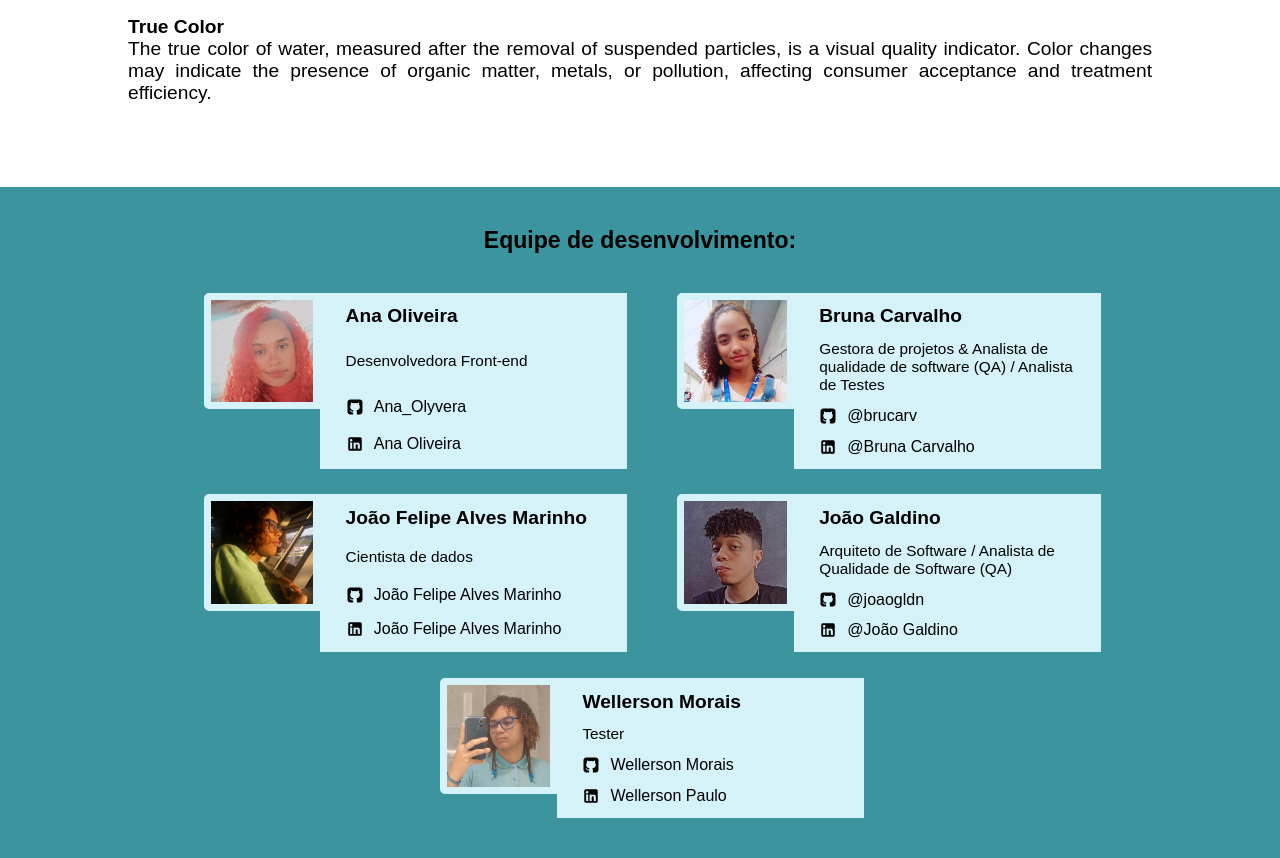
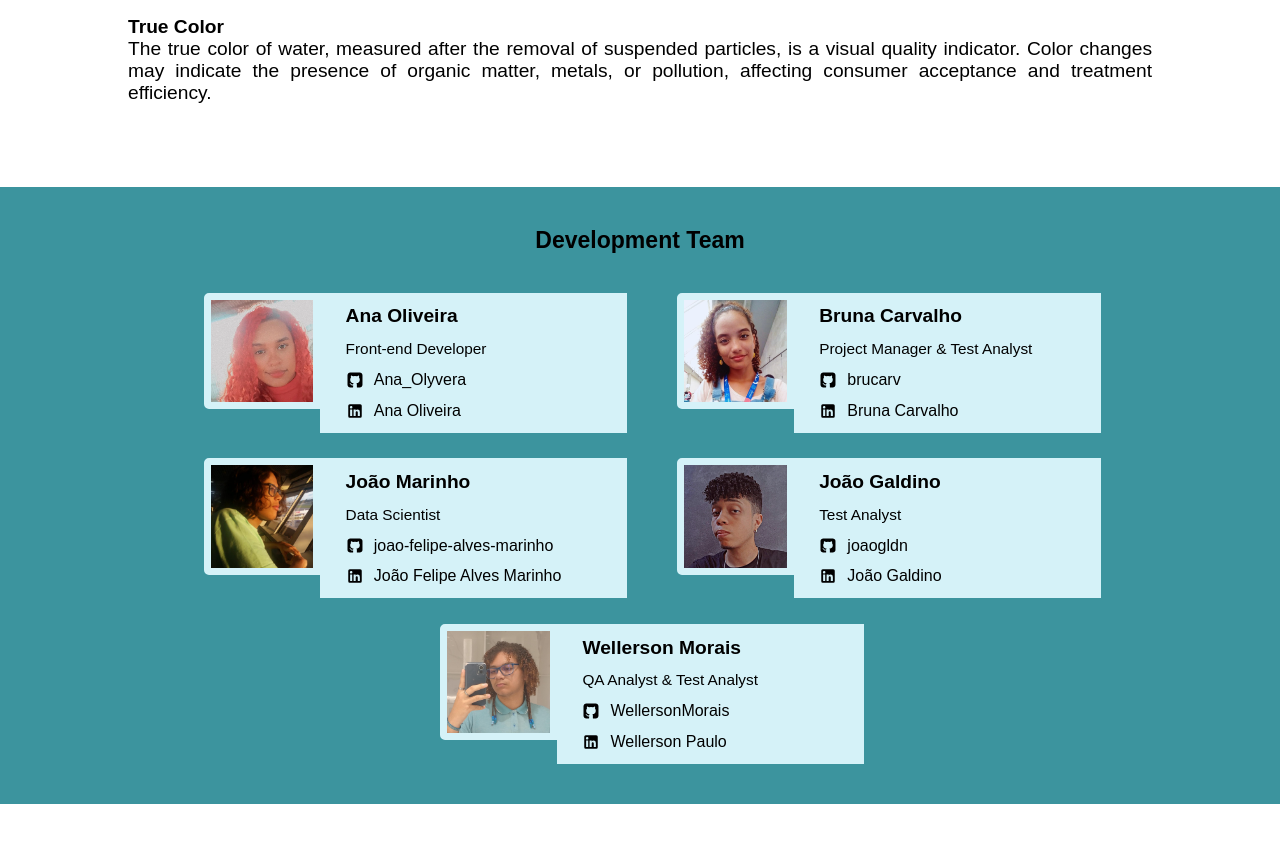
Before and after one commit to Anna-Olyvera/Projeto-AquaSeal, a Flask app: page / in a window 1280 px wide. Shown: the part 3109-3967 px from the top of the page. After the commit the page ends 3913 px from the top, so only its background shows below. Run offline with Flask 3, Linux system fonts and the light colour scheme; parts of the project's set-up code (start-up, migrations or seed data) failed here and were passed over.

Commit message:
updating files

```diff
--- a/templates/index.html
+++ b/templates/index.html
@@ -3,21 +3,22 @@
 <head>
     <meta charset="UTF-8">
     <meta name="viewport" content="width=device-width, initial-scale=1.0">
-    <link rel="stylesheet" href="{{ url_for('static', filename='css/style.css') }}">
-    <link rel="shortcut icon" href="{{ url_for('static', filename='imagens/logoICON.ico') }}" type="image/x-icon">
+    <link rel="stylesheet" href="css/style.css">
+    <link rel="shortcut icon" href="imagens/logoICON.ico" type="image/x-icon">
     <title>AquaSeal</title>
 </head>
 <body>
     <!-- GLOBAL -->
-<a class="buttonTop" href="#"><img src="{{ url_for('static', filename='imagens/ep--arrow-up-bold.svg') }}"
-                                   alt="Botão voltar ao topo"></a>
+     <a class="buttonTop" href="#"><img src="imagens/ep--arrow-up-bold.svg" alt="Botão voltar ao topo"></a>
+
 
 
     <!-- CABEÇALHO -->
     <header>
-    <img class="logo" src="{{ url_for('static', filename='imagens/logo.svg') }}" alt="logo">
+        <img class="logo" src="imagens/logo.svg" alt="logo">
         <h1>AquaSeal</h1>
     </header>
+
 
 
     <!-- BANNER -->
@@ -25,288 +26,204 @@
         <div class="txt-banner">
             <h2 class="t1">Water quality</h2>
             <h2 class="t2">Do you want to know the quality of your water?</h2>
-        <p>Clean water prevents disease, sustains ecosystems, ensures food security and supports economic activity, and
-            is essential for sustainable development and the general well-being of society. Want to know the quality of
-            your water?</p>
+            <p>Clean water prevents disease, sustains ecosystems, ensures food security and supports economic activity, and is essential for sustainable development and the general well-being of society. Want to know the quality of your water?</p>
             <a class="ancoraTeste" href="#teste">Try it now!</a>
         </div>
-    <img src="{{ url_for('static', filename='imagens/bannerTeste.jpg') }}" alt="Banner">
+        <img src="imagens/bannerTeste.jpg" alt="Banner">
      </div>
+
 
 
     <!-- CORPO -->
      <main>
         <div class="sobre">
             <h2>About the project</h1>
-            <p>Artificial intelligence (AI) is the technology that enables machines to perform tasks that require human
-                intelligence, such as learning and decision-making. It has broad applications, including health,
-                industry, transportation, finance, and entertainment, making it a valuable tool for understanding
-                complex issues.</p>
-            <p>With the support of artificial intelligence, the AquaSeal project was born, a web platform developed to
-                help understand the parameters that define quality water. This is an academic initiative led by students
-                from the Tiradentes University Center, integrating different areas of knowledge in an interdisciplinary
-                project.</p>
-            <p>The team was motivated to explore this area after realizing the lack of transparency in the results of
-                water quality tests, often provided by private companies that work in partnership with the government.
-                AquaSeal combines disciplines such as back-end, Data Science and Artificial Intelligence, as well as
-                Software Testing, so that students apply this knowledge to develop a tool that uses AI to process data
-                and provide reliable information about water quality, promoting an accessible, educational, and
-                transparent analysis for society.</p>
+            <p>Artificial intelligence (AI) is the technology that enables machines to perform tasks that require human intelligence, such as learning and decision-making. It has broad applications, including health, industry, transportation, finance, and entertainment, making it a valuable tool for understanding complex issues.</p>
+            <p>With the support of artificial intelligence, the AquaSeal project was born, a web platform developed to help understand the parameters that define quality water. This is an academic initiative led by students from the Tiradentes University Center, integrating different areas of knowledge in an interdisciplinary project.</p>
+            <p>The team was motivated to explore this area after realizing the lack of transparency in the results of water quality tests, often provided by private companies that work in partnership with the government. AquaSeal combines disciplines such as back-end, Data Science and Artificial Intelligence, as well as Software Testing, so that students apply this knowledge to develop a tool that uses AI to process data and provide reliable information about water quality, promoting an accessible, educational, and transparent analysis for society.</p>
         </div>
 
         <div id="teste">
             <h2>Water quality test <a class="ancoraExpl" href="#expl">Need Help?</a></h2>
 
-        <form method="post" action="/predict" class="gridColeta">
+            <div class="gridColeta">
                 <div class="coleta">
                     <h3>Total Alkalinity:</h3>
-                <input class="alcalinidade" type="number" name="alcalinidade" required>
+                    <input class="alcalinidade" type="number">
                 </div>
 
                 <div class="coleta">
                     <h3>Total Ammonia:</h3>
-                <input class="amonia" type="number" name="amonia" required>
+                    <input class="amonia" type="number">
                 </div>
 
                 <div class="coleta">
                     <h3>Biochemical Oxygen Demand (BOD):</h3>
-                <input class="bOD" type="number" name="bOD" required>
+                    <input class="bOD" type="number">
                 </div>
 
                 <div class="coleta">
                     <h3>Chloride:</h3>
-                <input class="cloreto" type="number" name="cloreto" required>
+                    <input class="cloreto" type="number">
                 </div>
 
                 <div class="coleta">
                     <h3>Conductivity:</h3>
-                <input class="condutividade" type="number" name="condutividade" required>
+                    <input class="condutividade" type="number">
                 </div>
 
                 <div class="coleta">
                     <h3>Dissolved Oxygen:</h3>
-                <input class="oxigenioD" type="number" name="oxigenioD" required>
+                    <input class="oxigenioD" type="number">
                 </div>
 
                 <div class="coleta">
                     <h3>Orthophosphate (as P):</h3>
-                <input class="ortofosfato" type="number" name="ortofosfato" required>
+                    <input class="ortofosfato" type="number">
                 </div>
 
                 <div class="coleta">
                     <h3>PH:</h3>
-                <input class="ph" type="number" name="ph" required>
+                    <input class="ph" type="number">
                 </div>
 
                 <div class="coleta">
                     <h3>Temperature:</h3>
-                <input class="temperatura" type="number" name="temperatura" required>
+                    <input class="temperatura" type="number">
                 </div>
 
                 <div class="coleta">
                     <h3>Total Hardness (as CaCO3):</h3>
-                <input class="durezaT" type="number" name="durezaT" required>
+                    <input class="durezaT" type="number">
                 </div>
 
                 <div class="coleta">
                     <h3>True Color:</h3>
-                <input class="corV" type="number" name="corV" required>
+                    <input class="corV" type="number">
                 </div>
 
                 <div class="areaButton">
-                <button type="submit">search</button>
-                <button onclick="limparInputs()" class="lixeira"><img
-                        src="{{ url_for('static', filename='imagens/f7--trash.svg') }}" alt="lixeira"></button>
+                    <button onclick="guardarDados()">search</button>
+                    <button onclick="limparInputs()" class="lixeira"><img src="imagens/f7--trash.svg" alt="lixeira"></button>
                 </div>
-        </form>
-        <script src="{{ url_for('static', filename='javascript/script.js') }}"></script>
-        <script src="{{ url_for('static', filename='javascript/scApagarampos.js') }}"></script>
+            </div>
+            <script src="javascript/script.js"></script>
+            <script src="javascript/scApagarampos.js"></script>
 
             <div class="resposta">
-            {% if regresion_prediction and classification %}
-                <h3>Result:</h3>
-                <p>IQA: {{ regresion_prediction }}</p>
-                <p>Water quality: {{ classification }}</p>
-            {% else %}
                 <p>After carrying out the research, the data will be generated.</p>
-            {% endif %}
             </div>
         </div>
 
         <div id="expl">
             <h2>How to perform the tests?</h2>
-        <p>To take the test, simply enter the requested data in the respective fields. If you do not know any of them,
-            leave it blank. The system will use AI to process and compensate for this lack. However, all the requested
-            data is essential for a more accurate result, so if you leave a field blank, the answer may be less
-            accurate.</p>
+            <p>To take the test, simply enter the requested data in the respective fields. If you do not know any of them, leave it blank. The system will use AI to process and compensate for this lack. However, all the requested data is essential for a more accurate result, so if you leave a field blank, the answer may be less accurate.</p>
             <p>Data that will be passed to AI:</p>
 
             <dl>
                 <dt>Biochemical Oxygen Demand (BOD)</dt>
-            <dd>Biochemical Oxygen Demand measures the amount of oxygen required to break down organic matter in the
-                water. High values indicate organic contamination, which can lead to the proliferation of harmful
-                microorganisms.
-            </dd>
+                <dd>Biochemical Oxygen Demand measures the amount of oxygen required to break down organic matter in the water. High values indicate organic contamination, which can lead to the proliferation of harmful microorganisms.</dd>
 
                 <dt>Chloride</dt>
-            <dd>The concentration of chlorides, usually derived from natural minerals or industrial and domestic
-                pollution, is an important parameter for potability. Elevated levels can cause a salty taste in water
-                and potential long-term health impacts.
-            </dd>
+                <dd>The concentration of chlorides, usually derived from natural minerals or industrial and domestic pollution, is an important parameter for potability. Elevated levels can cause a salty taste in water and potential long-term health impacts.</dd>
 
                 <dt>Conductivity</dt>
-            <dd>Conductivity measures the water's ability to conduct electricity, which is related to the presence of
-                dissolved ions. High values indicate large concentrations of dissolved salts or contaminants that may be
-                harmful to health.
-            </dd>
+                <dd>Conductivity measures the water's ability to conduct electricity, which is related to the presence of dissolved ions. High values indicate large concentrations of dissolved salts or contaminants that may be harmful to health.</dd>
 
                 <dt>Dissolved Oxygen (DO)</dt>
-            <dd>Dissolved oxygen in water is essential for aquatic life and is a quality indicator. Low oxygen levels
-                may suggest pollution or stagnant water, as well as conditions unsuitable for human consumption.
-            </dd>
+                <dd>Dissolved oxygen in water is essential for aquatic life and is a quality indicator. Low oxygen levels may suggest pollution or stagnant water, as well as conditions unsuitable for human consumption.</dd>
 
                 <dt>Orthophosphate (as P)</dt>
-            <dd>The concentration of phosphates, generally derived from fertilizers or detergents, is a relevant
-                parameter for potability. High levels can lead to eutrophication, resulting in water treatment problems
-                and changes in taste.
-            </dd>
+                <dd>The concentration of phosphates, generally derived from fertilizers or detergents, is a relevant parameter for potability. High levels can lead to eutrophication, resulting in water treatment problems and changes in taste.</dd>
 
                 <dt>pH</dt>
-            <dd>pH measures the acidity or alkalinity of water. To be considered potable, water must have a pH between
-                6.5 and 8.5, ensuring it is not corrosive to the distribution system and is safe for consumption.
-            </dd>
+                <dd>pH measures the acidity or alkalinity of water. To be considered potable, water must have a pH between 6.5 and 8.5, ensuring it is not corrosive to the distribution system and is safe for consumption.</dd>
 
                 <dt>Temperature</dt>
-            <dd>Water temperature influences the solubility of gases and the efficiency of treatment processes. Elevated
-                temperatures can increase microbial activity, compromising water quality for consumption.
-            </dd>
+                <dd>Water temperature influences the solubility of gases and the efficiency of treatment processes. Elevated temperatures can increase microbial activity, compromising water quality for consumption.</dd>
 
                 <dt>Total Alkalinity (as CaCO₃)</dt>
-            <dd>Total alkalinity measures the water's ability to neutralize acids, consisting of bicarbonates,
-                carbonates, and occasionally hydroxides. It is an important parameter because it indicates the water's
-                pH stability, which is essential to prevent pipe corrosion and ensure water safety for consumption.
-                Adequate levels are also crucial for chemical water treatment.
-            </dd>
+                <dd>Total alkalinity measures the water's ability to neutralize acids, consisting of bicarbonates, carbonates, and occasionally hydroxides. It is an important parameter because it indicates the water's pH stability, which is essential to prevent pipe corrosion and ensure water safety for consumption. Adequate levels are also crucial for chemical water treatment.</dd>
 
                 <dt>Total Ammonia (as N)</dt>
-            <dd>The concentration of ammonia in water, often resulting from the decomposition of organic matter or
-                pollution, is a quality indicator. High levels can be toxic and indicate contamination from sewage or
-                industrial waste. Additionally, excess ammonia can hinder disinfection processes like chlorination.
-            </dd>
+                <dd>The concentration of ammonia in water, often resulting from the decomposition of organic matter or pollution, is a quality indicator. High levels can be toxic and indicate contamination from sewage or industrial waste. Additionally, excess ammonia can hinder disinfection processes like chlorination.</dd>
 
                 <dt>Total Hardness (as CaCO₃)</dt>
-            <dd>Total hardness measures the concentration of calcium and magnesium dissolved in water. Very hard water
-                can cause scaling in pipes, while very soft water can be corrosive, impacting water quality and
-                distribution.
-            </dd>
+                <dd>Total hardness measures the concentration of calcium and magnesium dissolved in water. Very hard water can cause scaling in pipes, while very soft water can be corrosive, impacting water quality and distribution.</dd>
 
                 <dt>True Color</dt>
-            <dd>The true color of water, measured after the removal of suspended particles, is a visual quality
-                indicator. Color changes may indicate the presence of organic matter, metals, or pollution, affecting
-                consumer acceptance and treatment efficiency.
-            </dd>
+                <dd>The true color of water, measured after the removal of suspended particles, is a visual quality indicator. Color changes may indicate the presence of organic matter, metals, or pollution, affecting consumer acceptance and treatment efficiency.</dd>
             </dl>
         </div>
      </main>
 
 
+
     <!-- RODAPÉ -->
      <footer>
-    <h1 class="tituloF">Equipe de desenvolvimento:</h1>
+        <h1 class="tituloF">Development Team</h1>
         <div class="card">
-        <div class="fundoFoto"><img class="foto" src="{{ url_for('static', filename='imagens/ana.webp') }}" alt="foto">
-        </div>
+            <div class="fundoFoto"><img class="foto" src="imagens/ana.webp" alt="foto"></div>
             <div class="txtCont">
-            <h3 class="nome"> Ana Oliveira</h3>
-            <p class="cargo">Desenvolvedora Front-end</p>
+                <h3 class="nome">Ana Oliveira</h3>
+                <p class="cargo">Front-end Developer</p>
                 <div>
-                <a href="https://github.com/Anna-Olyvera?tab=repositories" target="_blank"><img class="icon"
-                                                                                                src="{{ url_for('static', filename='imagens/jam--github.svg') }}"
-                                                                                                alt="icone GitHub">Ana_Olyvera</a>
-                <a href="https://www.linkedin.com/in/ana-oliveira-21439924b/" target="_blank"> <img class="icon"
-                                                                                                    src="{{ url_for('static', filename='imagens/mdi--linkedin.svg') }}"
-                                                                                                    alt="icone LinkedIn">Ana
-                    Oliveira</a>
+                    <a href="https://github.com/Anna-Olyvera?tab=repositories" target="_blank"><img class="icon" src="imagens/jam--github.svg" alt="icone GitHub">Ana_Olyvera</a>
+                    <a href="https://www.linkedin.com/in/ana-oliveira-21439924b/" target="_blank"> <img class="icon" src="imagens/mdi--linkedin.svg" alt="icone LinkedIn">Ana Oliveira</a>
                 </div>
             </div>
         </div>
 
         <div class="card">
-        <div class="fundoFoto"><img class="foto" src="{{ url_for('static', filename='imagens/bruna.jpg') }}" alt="foto">
-        </div>
+            <div class="fundoFoto"><img class="foto" src="imagens/bruna.jpg" alt="foto"></div>
             <div class="txtCont">
                 <h3 class="nome">Bruna Carvalho</h3>
-            <p class="cargo">Gestora de projetos & Analista de qualidade de software (QA) / Analista de Testes</p>
+                <p class="cargo">Project Manager & Test Analyst</p>
                 <div>
-                <a href="https://github.com/brucarv" target="_blank"><img class="icon"
-                                                                          src="{{ url_for('static', filename='imagens/jam--github.svg') }}"
-                                                                          alt="icone GitHub">@brucarv</a>
-                <a href="https://www.linkedin.com/in/bruna-carvalho-41389326b" target="_blank"> <img class="icon"
-                                                                                                     src="{{ url_for('static', filename='imagens/mdi--linkedin.svg') }}"
-                                                                                                     alt="icone LinkedIn">@Bruna
-                    Carvalho</a>
+                    <a href="https://github.com/brucarv" target="_blank"><img class="icon" src="imagens/jam--github.svg" alt="icone GitHub">brucarv</a>
+                    <a href="https://www.linkedin.com/in/bruna-carvalho-41389326b" target="_blank"> <img class="icon" src="imagens/mdi--linkedin.svg" alt="icone LinkedIn">Bruna Carvalho</a>
                 </div>
             </div>
         </div>
 
         <div class="card">
-        <div class="fundoFoto"><img class="foto" src="{{ url_for('static', filename='imagens/joaoF.jpg') }}" alt="foto">
-        </div>
+            <div class="fundoFoto"><img class="foto" src="imagens/joaoF.jpg" alt="foto"></div>
             <div class="txtCont">
-            <h3 class="nome">João Felipe Alves Marinho</h3>
-            <p class="cargo">Cientista de dados</p>
+                <h3 class="nome">João Marinho</h3>
+                <p class="cargo">Data Scientist</p>
                 <div>
-                <a href="https://github.com/joao-felipe-alves-marinho" target="_blank"><img class="icon"
-                                                                                            src="{{ url_for('static', filename='imagens/jam--github.svg') }}"
-                                                                                            alt="icone GitHub">João
-                    Felipe Alves Marinho</a>
-                <a href="https://www.linkedin.com/in/joao-felipe-alves-marinho/" target="_blank"> <img class="icon"
-                                                                                                       src="{{ url_for('static', filename='imagens/mdi--linkedin.svg') }}"
-                                                                                                       alt="icone LinkedIn">João
-                    Felipe Alves Marinho</a>
+                    <a href="https://github.com/joao-felipe-alves-marinho" target="_blank"><img class="icon" src="imagens/jam--github.svg" alt="icone GitHub">joao-felipe-alves-marinho</a>
+                    <a href="https://www.linkedin.com/in/joao-felipe-alves-marinho/" target="_blank"> <img class="icon" src="imagens/mdi--linkedin.svg" alt="icone LinkedIn">João Felipe Alves Marinho</a>
                 </div>
             </div>
         </div>
 
         <div class="card">
-        <div class="fundoFoto"><img class="foto" src="{{ url_for('static', filename='imagens/joaoH.jpg') }}" alt="foto">
-        </div>
+            <div class="fundoFoto"><img class="foto" src="imagens/joaoH.jpg" alt="foto"></div>
             <div class="txtCont">
                 <h3 class="nome">João Galdino</h3>
-            <p class="cargo">Arquiteto de Software / Analista de Qualidade de Software (QA)</p>
+                <p class="cargo">Test Analyst</p>
                 <div>
-                <a href="https://github.com/joaogldn" target="_blank"><img class="icon"
-                                                                           src="{{ url_for('static', filename='imagens/jam--github.svg') }}"
-                                                                           alt="icone GitHub">@joaogldn</a>
-                <a href="https://www.linkedin.com/in/joaogaldino7/" target="_blank"> <img class="icon"
-                                                                                          src="{{ url_for('static', filename='imagens/mdi--linkedin.svg') }}"
-                                                                                          alt="icone LinkedIn">@João
-                    Galdino</a>
+                    <a href="https://github.com/joaogldn" target="_blank"><img class="icon" src="imagens/jam--github.svg" alt="icone GitHub">joaogldn</a>
+                    <a href="https://www.linkedin.com/in/joaogaldino7/" target="_blank"> <img class="icon" src="imagens/mdi--linkedin.svg" alt="icone LinkedIn">João Galdino</a>
                 </div>
             </div>
         </div>
 
         <div class="card">
-        <div class="fundoFoto"><img class="foto" src="{{ url_for('static', filename='imagens/wellerson.jpg') }}"
-                                    alt="foto"></div>
+            <div class="fundoFoto"><img class="foto" src="imagens/wellerson.jpg" alt="foto"></div>
             <div class="txtCont">
                 <h3 class="nome">Wellerson Morais</h3>
-            <p class="cargo">Tester</p>
+                <p class="cargo">QA Analyst & Test Analyst</p>
                 <div>
-                <a href="https://github.com/WellersonMorais" target="_blank"><img class="icon"
-                                                                                  src="{{ url_for('static', filename='imagens/jam--github.svg') }}"
-                                                                                  alt="icone GitHub">Wellerson
-                    Morais</a>
-                <a href="https://www.linkedin.com/in/wellerson-paulo-61289326butm_source=share&utm_campaign=share_via&utm_content=profile&utm_medium=android_app"
-                   target="_blank"> <img class="icon"
-                                         src="{{ url_for('static', filename='imagens/mdi--linkedin.svg') }}"
-                                         alt="icone LinkedIn">Wellerson Paulo</a>
+                    <a href="https://github.com/WellersonMorais" target="_blank"><img class="icon" src="imagens/jam--github.svg" alt="icone GitHub">WellersonMorais</a>
+                    <a href="https://www.linkedin.com/in/wellerson-paulo-61289326butm_source=share&utm_campaign=share_via&utm_content=profile&utm_medium=android_app" target="_blank"> <img class="icon" src="imagens/mdi--linkedin.svg" alt="icone LinkedIn">Wellerson Paulo</a>
                 </div>
             </div>
         </div>
      </footer>
 
      <!-- IMPORT JS -->
-<script src="{{ url_for('static', filename='javascript/scButtonTop.js') }}"></script>
+      <script src="javascript/scButtonTop.js"></script>
 </body>
 </html>
```
Also changed, not shown: README.md. Lines whose indentation alone changed are shown as unchanged.
